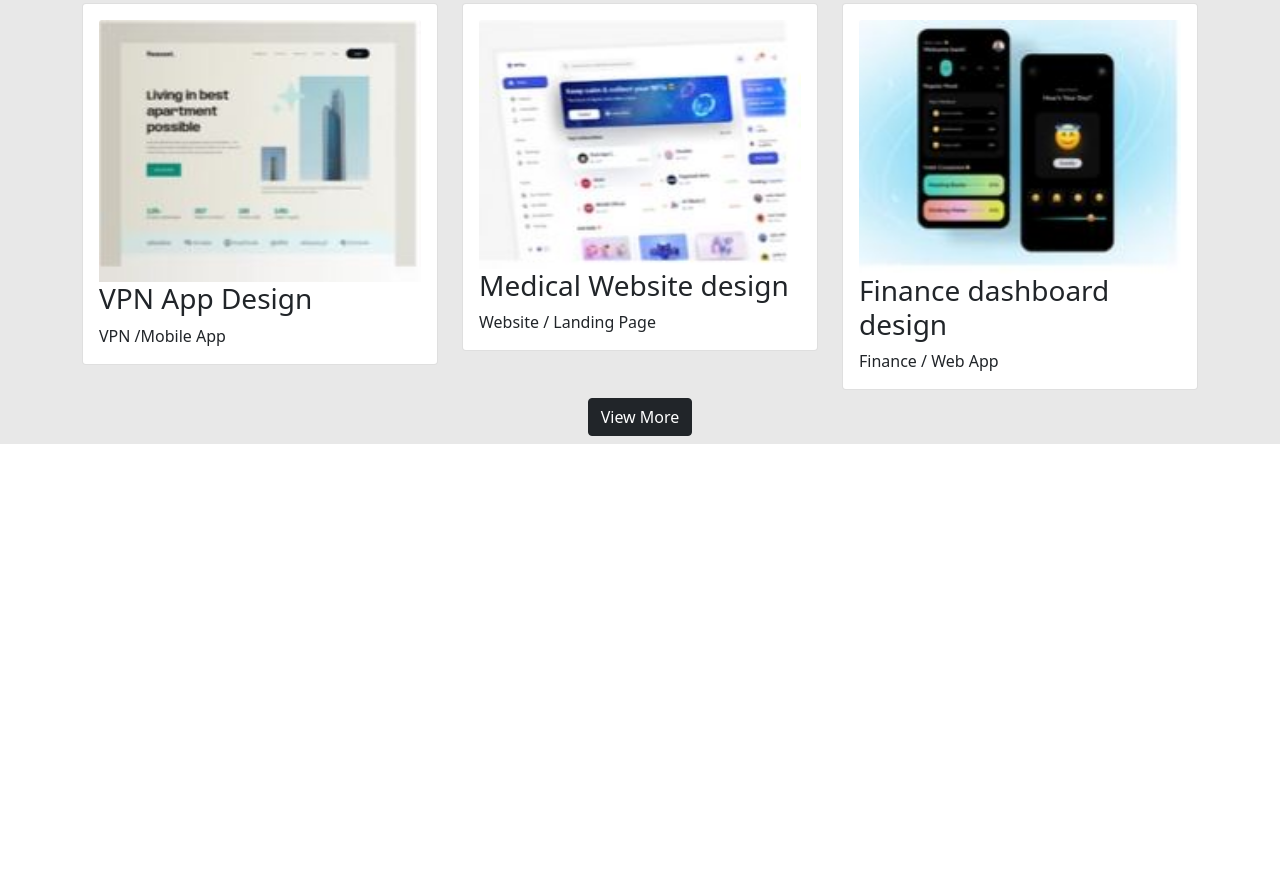
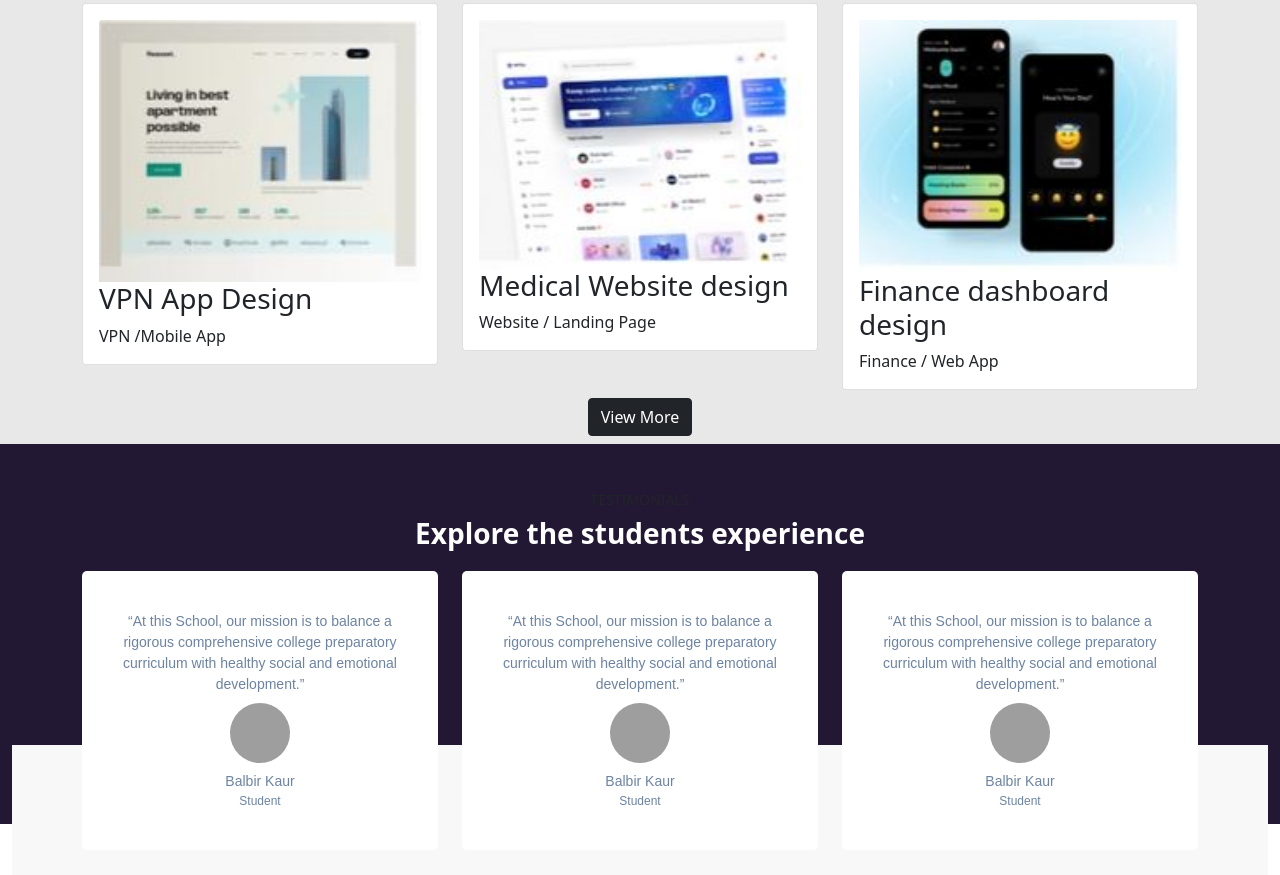
Before and after one commit to shuvo11/sir, a plain HTML site: page index.html in a window 1280 px wide. Shown: the part 2826-3701 px from the top of the page. Before the commit the page ends 3270 px from the top, so only its background shows below. Drawn offline with nearby package versions, Linux system fonts and the light colour scheme; grey boxes are pictures that could not be loaded.

Commit message:
third update

```diff
--- a/asset/css/style.css
+++ b/asset/css/style.css
@@ -38,4 +38,23 @@ h2{
 .protfolio{
     background-color: #e8e8e8;
 
+
 }
+
+.padding {
+    padding: 5rem
+}
+
+
+
+.home-testimonial{background-color: #231834;height: 380px}
+.home-testimonial-bottom{background-color: #f8f8f8;transition: background 0.3s, border 0.3s, border-radius 0.3s, box-shadow 0.3s;margin-top: 20px;margin-bottom: 0px;position: relative;height: 130px;top: 190px}
+.home-testimonial h3{color: var(--orange);font-size: 14px;font-weight: 500;text-transform: uppercase}
+.home-testimonial h2{color: white;font-size: 28px;font-weight: 700}
+.testimonial-inner{position: relative;top: -174px}
+.testimonial-pos{position: relative;top: 24px}
+.testimonial-inner .tour-desc{border-radius: 5px;padding: 40px}
+.color-grey-3{font-family: "Montserrat", Sans-serif;font-size: 14px;color: #6c83a2}
+.testimonial-inner img.tm-people{width: 60px;height: 60px;-webkit-border-radius: 50%;border-radius: 50%;-o-object-fit: cover;object-fit: cover;max-width: none}
+.link-name{font-family: "Montserrat", Sans-serif;font-size: 14px;color: #6c83a2}
+.link-position{font-family: "Montserrat", Sans-serif;font-size: 12px;color: #6c83a2}
--- a/index.html
+++ b/index.html
@@ -13,6 +13,10 @@
     <link rel="stylesheet" href="https://cdnjs.cloudflare.com/ajax/libs/font-awesome/6.4.0/css/all.min.css"
         integrity="sha512-iecdLmaskl7CVkqkXNQ/ZH/XLlvWZOJyj7Yy7tcenmpD1ypASozpmT/E0iPtmFIB46ZmdtAc9eNBvH0H/ZpiBw=="
         crossorigin="anonymous" referrerpolicy="no-referrer" />
+    <link rel="stylesheet" type="text/css"
+        href="https://cdn.jsdelivr.net/gh/kenwheeler/slick@1.8.1/slick/slick-theme.css" />
+    <link rel="stylesheet" type="text/css" href="https://cdn.jsdelivr.net/npm/slick-carousel@1.8.1/slick/slick.css" />
+    <script src="asset/javascript.js"></script>
     <!--Title Of Website -->
     <title>Shafiul Topon Personal Profolio </title>
 </head>
@@ -179,9 +183,7 @@
                 </div>
             </div>
             <!--End Working With Brand Section-->
-
             <!--Start Service Section-->
-
             <div class="row mt-5">
                 <div class="col-md-6 mt-5">
                     <div class="row mt-2">
@@ -265,6 +267,7 @@
         </div>
     </div>
     </div>
+    <!--End Working With Brand Section-->
     <!--Start protfolio Section-->
     <section class="protfolio">
         <div class="container">
@@ -272,7 +275,8 @@
                 <div class="col-md-12 mt-5">
                     <h1 class="text-center">Lets Have a look My protfolio </h1>
                     <p class="text-center">Lorem ipsum dolor sit amet consectetur adipisicing elit. Nesciunt unde
-                    repellendus nisi porro impedit, adipisci aspernatur tenetur facilis minus! Optio accusamus labore
+                        repellendus nisi porro impedit, adipisci aspernatur tenetur facilis minus! Optio accusamus
+                        labore
                         voluptatibus fugit, fuga ea velit quo impedit dolore.</p>
                 </div>
             </div>
@@ -347,18 +351,57 @@
             <div class="d-flex justify-content-center">
                 <button type="button" class="btn btn-dark m-2">View More</button>
             </div>
-
         </div>
     </section>
-
-
-
-
-
-
-
-    <!-- Optional JavaScript; choose one of the two! -->
-
+    <!--End protfolio Section-->
+ <!--Start testimonial Section-->
+    <section class="home-testimonial">
+        <div class="container-fluid">
+            <div class="row d-flex justify-content-center testimonial-pos">
+                <div class="col-md-12 pt-4 d-flex justify-content-center">
+                    <h3>Testimonials</h3>
+                </div>
+                <div class="col-md-12 d-flex justify-content-center">
+                    <h2>Explore the students experience</h2>
+                </div>
+            </div>
+            <section class="home-testimonial-bottom">
+                <div class="container testimonial-inner">
+                    <div class="row d-flex justify-content-center">
+                        <div class="col-md-4 style-3">
+                            <div class="tour-item ">
+                                <div class="tour-desc bg-white">
+                                    <div class="tour-text color-grey-3 text-center">&ldquo;At this School, our mission is to balance a rigorous comprehensive college preparatory curriculum with healthy social and emotional development.&rdquo;</div>
+                                    <div class="d-flex justify-content-center pt-2 pb-2"><img class="tm-people" src="https://images.pexels.com/photos/6625914/pexels-photo-6625914.jpeg" alt=""></div>
+                                    <div class="link-name d-flex justify-content-center">Balbir Kaur</div>
+                                    <div class="link-position d-flex justify-content-center">Student</div>
+                                </div>
+                            </div>
+                        </div>
+                        <div class="col-md-4 style-3">
+                            <div class="tour-item ">
+                                <div class="tour-desc bg-white">
+                                    <div class="tour-text color-grey-3 text-center">&ldquo;At this School, our mission is to balance a rigorous comprehensive college preparatory curriculum with healthy social and emotional development.&rdquo;</div>
+                                    <div class="d-flex justify-content-center pt-2 pb-2"><img class="tm-people" src="https://images.pexels.com/photos/415829/pexels-photo-415829.jpeg?auto=compress&cs=tinysrgb&dpr=1&w=500" alt=""></div>
+                                    <div class="link-name d-flex justify-content-center">Balbir Kaur</div>
+                                    <div class="link-position d-flex justify-content-center">Student</div>
+                                </div>
+                            </div>
+                        </div>
+                        <div class="col-md-4 style-3">
+                            <div class="tour-item ">
+                                <div class="tour-desc bg-white">
+                                    <div class="tour-text color-grey-3 text-center">&ldquo;At this School, our mission is to balance a rigorous comprehensive college preparatory curriculum with healthy social and emotional development.&rdquo;</div>
+                                    <div class="d-flex justify-content-center pt-2 pb-2"><img class="tm-people" src="https://images.pexels.com/photos/4946604/pexels-photo-4946604.jpeg?auto=compress&cs=tinysrgb&dpr=1&w=500" alt=""></div>
+                                    <div class="link-name d-flex justify-content-center">Balbir Kaur</div>
+                                    <div class="link-position d-flex justify-content-center">Student</div>
+                                </div>
+                            </div>
+                        </div>
+                    </div>
+            </section>
+    </section>
+ <!--End testimonial Section-->
         <!-- Option 1: Bootstrap Bundle with Popper -->
         <script src="https://cdn.jsdelivr.net/npm/bootstrap@5.0.2/dist/js/bootstrap.bundle.min.js"
             integrity="sha384-MrcW6ZMFYlzcLA8Nl+NtUVF0sA7MsXsP1UyJoMp4YLEuNSfAP+JcXn/tWtIaxVXM"
```
Also changed, not shown: asset/javascript.js (added). Lines whose indentation alone changed are shown as unchanged.
